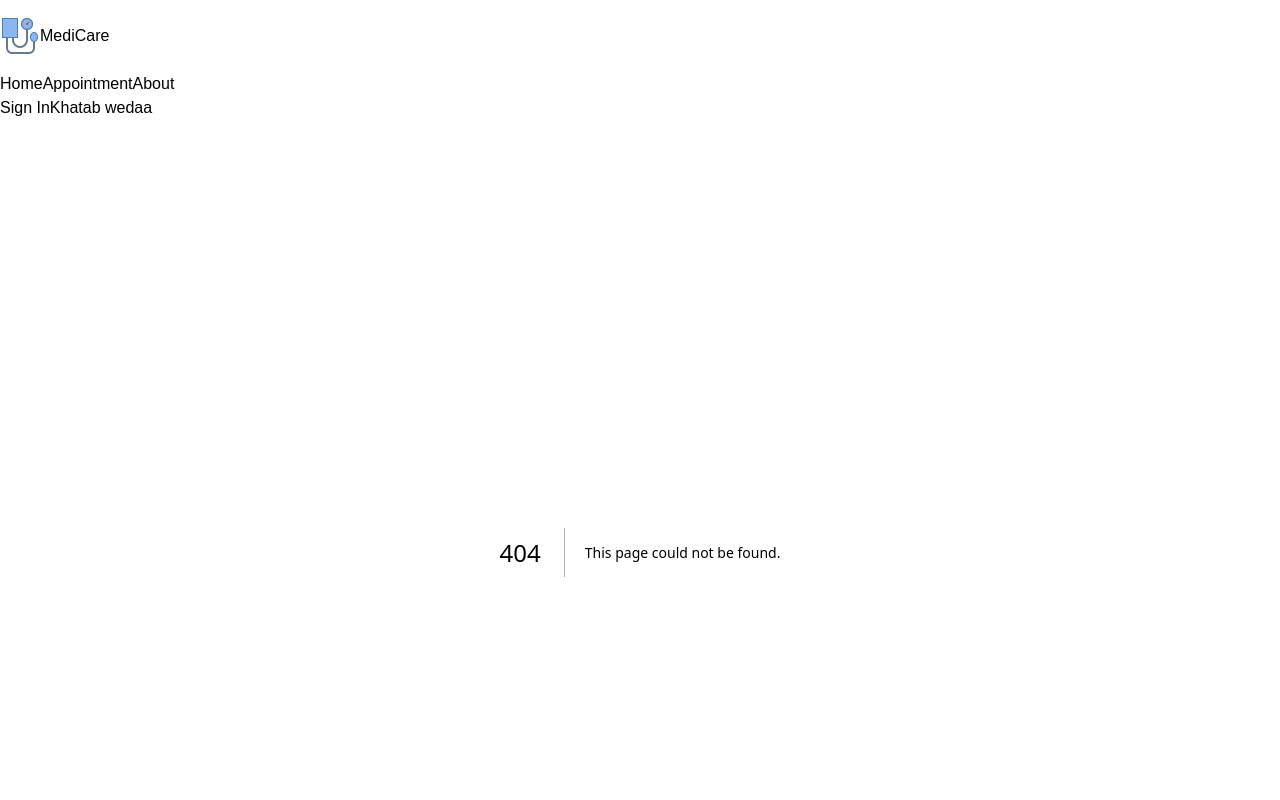
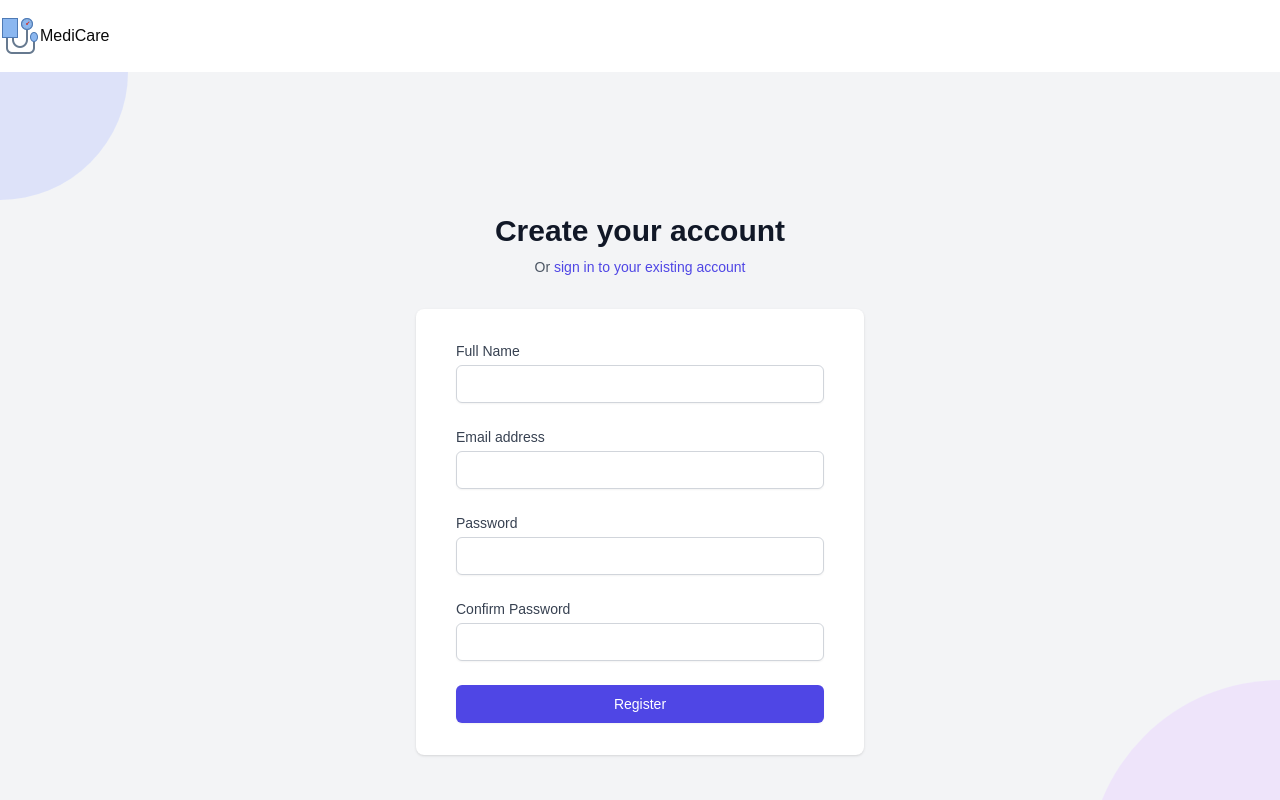
Before and after one commit to mubashirbappi5/mediCare-web, a Next.js app: page /register in a window 1280 px wide. Before the commit this address had no page. Shown: the top 800 px of the page. Built offline with nearby package versions, Linux system fonts and the light colour scheme.

Commit message:
added register page

```diff
--- a/src/Components/Navber.jsx
+++ b/src/Components/Navber.jsx
@@ -81,7 +81,7 @@ const Navber = () => {
               {links }
             </div>
 
-            <div className="flex items-center mt-4 lg:mt-0">
+            <div className="flex items-center mt-4 lg:mt-0 gap-4">
 
 
               <button
@@ -90,10 +90,10 @@ const Navber = () => {
                 aria-label="toggle profile dropdown"
               >
                 <button className='bg-blue-500 p-3 rounded-lg text-white' onClick={() => signIn()}>Sign In</button>
-                <h3 className="mx-2 text-gray-700 dark:text-gray-200 lg:hidden">
-                  Khatab wedaa
-                </h3>
+
+
               </button>
+              <Link href='/register' className='bg-blue-500 p-3 rounded-lg text-white'>Sign Up</Link>
             </div>
           </div>
         </div>
--- /dev/null
+++ b/src/app/register/page.js
@@ -0,0 +1,108 @@
+import React from 'react';
+
+const Register = () => {
+    return (
+        <div className="min-h-screen bg-gray-100 flex flex-col justify-center py-12 sm:px-6 lg:px-8 relative overflow-hidden">
+        {/* Decorative shapes */}
+        <div className="absolute inset-0 overflow-hidden">
+          {/* Circle shape */}
+          <div className="absolute w-64 h-64 bg-indigo-200 rounded-full -top-32 -left-32 opacity-50"></div>
+          {/* Blob shape */}
+          <div className="absolute w-96 h-96 bg-purple-200 rounded-full -bottom-48 -right-48 opacity-50"></div>
+        </div>
+
+        <div className="relative sm:mx-auto sm:w-full sm:max-w-md z-10">
+          <h2 className="mt-6 text-center text-3xl font-extrabold text-gray-900">
+            Create your account
+          </h2>
+          <p className="mt-2 text-center text-sm text-gray-600">
+            Or{' '}
+            <a href="#" className="font-medium text-indigo-600 hover:text-indigo-500">
+              sign in to your existing account
+            </a>
+          </p>
+        </div>
+
+        <div className="relative mt-8 sm:mx-auto sm:w-full sm:max-w-md z-10">
+          <div className="bg-white py-8 px-4 shadow sm:rounded-lg sm:px-10">
+            <form className="space-y-6" action="#" method="POST">
+              <div>
+                <label htmlFor="name" className="block text-sm font-medium text-gray-700">
+                  Full Name
+                </label>
+                <div className="mt-1">
+                  <input
+                    id="name"
+                    name="name"
+                    type="text"
+                    autoComplete="name"
+                    required
+                    className="appearance-none block w-full px-3 py-2 border border-gray-300 rounded-md shadow-sm placeholder-gray-400 focus:outline-none focus:ring-indigo-500 focus:border-indigo-500 sm:text-sm"
+                  />
+                </div>
+              </div>
+
+              <div>
+                <label htmlFor="email" className="block text-sm font-medium text-gray-700">
+                  Email address
+                </label>
+                <div className="mt-1">
+                  <input
+                    id="email"
+                    name="email"
+                    type="email"
+                    autoComplete="email"
+                    required
+                    className="appearance-none block w-full px-3 py-2 border border-gray-300 rounded-md shadow-sm placeholder-gray-400 focus:outline-none focus:ring-indigo-500 focus:border-indigo-500 sm:text-sm"
+                  />
+                </div>
+              </div>
+
+              <div>
+                <label htmlFor="password" className="block text-sm font-medium text-gray-700">
+                  Password
+                </label>
+                <div className="mt-1">
+                  <input
+                    id="password"
+                    name="password"
+                    type="password"
+                    autoComplete="new-password"
+                    required
+                    className="appearance-none block w-full px-3 py-2 border border-gray-300 rounded-md shadow-sm placeholder-gray-400 focus:outline-none focus:ring-indigo-500 focus:border-indigo-500 sm:text-sm"
+                  />
+                </div>
+              </div>
+
+              <div>
+                <label htmlFor="confirm-password" className="block text-sm font-medium text-gray-700">
+                  Confirm Password
+                </label>
+                <div className="mt-1">
+                  <input
+                    id="confirm-password"
+                    name="confirm-password"
+                    type="password"
+                    autoComplete="new-password"
+                    required
+                    className="appearance-none block w-full px-3 py-2 border border-gray-300 rounded-md shadow-sm placeholder-gray-400 focus:outline-none focus:ring-indigo-500 focus:border-indigo-500 sm:text-sm"
+                  />
+                </div>
+              </div>
+
+              <div>
+                <button
+                  type="submit"
+                  className="w-full flex justify-center py-2 px-4 border border-transparent rounded-md shadow-sm text-sm font-medium text-white bg-indigo-600 hover:bg-indigo-700 focus:outline-none focus:ring-2 focus:ring-offset-2 focus:ring-indigo-500"
+                >
+                  Register
+                </button>
+              </div>
+            </form>
+          </div>
+        </div>
+      </div>
+    );
+};
+
+export default  Register;
```
